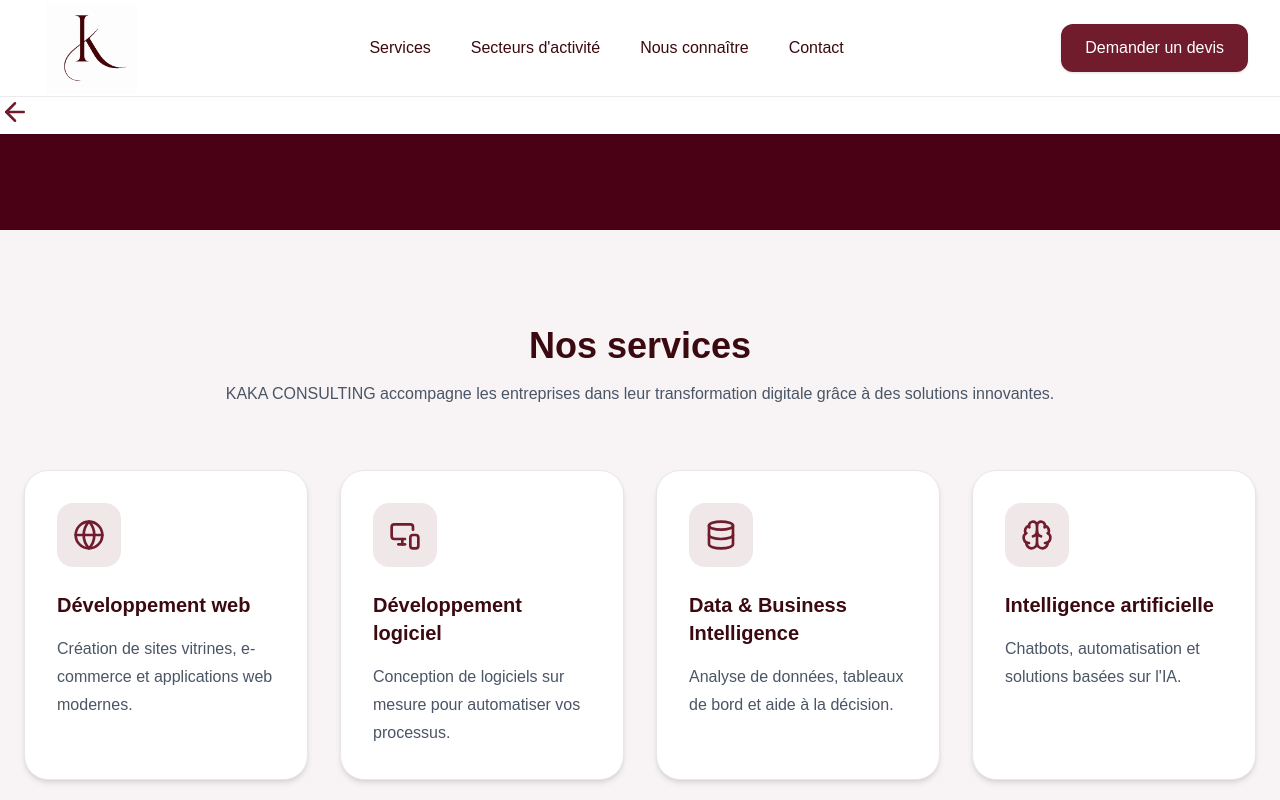
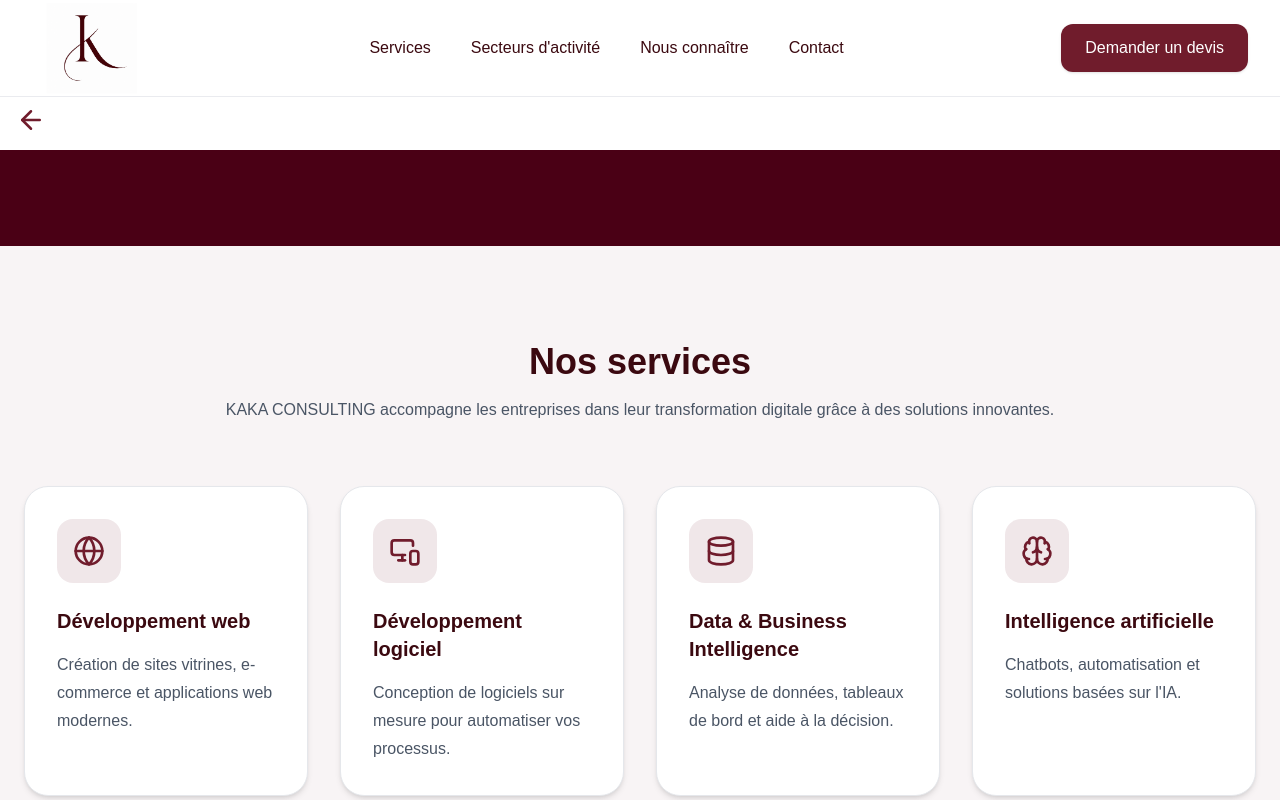
Before and after one commit to Hadjarasani/kaka-consulting, a Next.js app: page /services in a window 1280 px wide. Shown: the top 800 px of the page. Built offline with nearby package versions, Linux system fonts and the light colour scheme; no server answers; what react-google-recaptcha-v3 would draw is missing.

Commit message:
White space for the return link

```diff
--- a/app/contact/page.tsx
+++ b/app/contact/page.tsx
@@ -7,7 +7,7 @@ export default function ContactPage() {
   return (
     <>
          {/* zone blanche pour le lien de retour */}
-            <div>
+            <div className="bg-white px-4 py-2">
                 <Link
                     href="/"
                     aria-label="Retour à l'accueil"
--- a/app/services/page.tsx
+++ b/app/services/page.tsx
@@ -7,7 +7,7 @@ export default function ServicesPage() {
     return (
         <>
             {/* zone blanche pour le lien de retour */}
-            <div>
+            <div className="bg-white px-4 py-2">
                 <Link
                     href="/"
                     aria-label="Retour à l'accueil"
```
